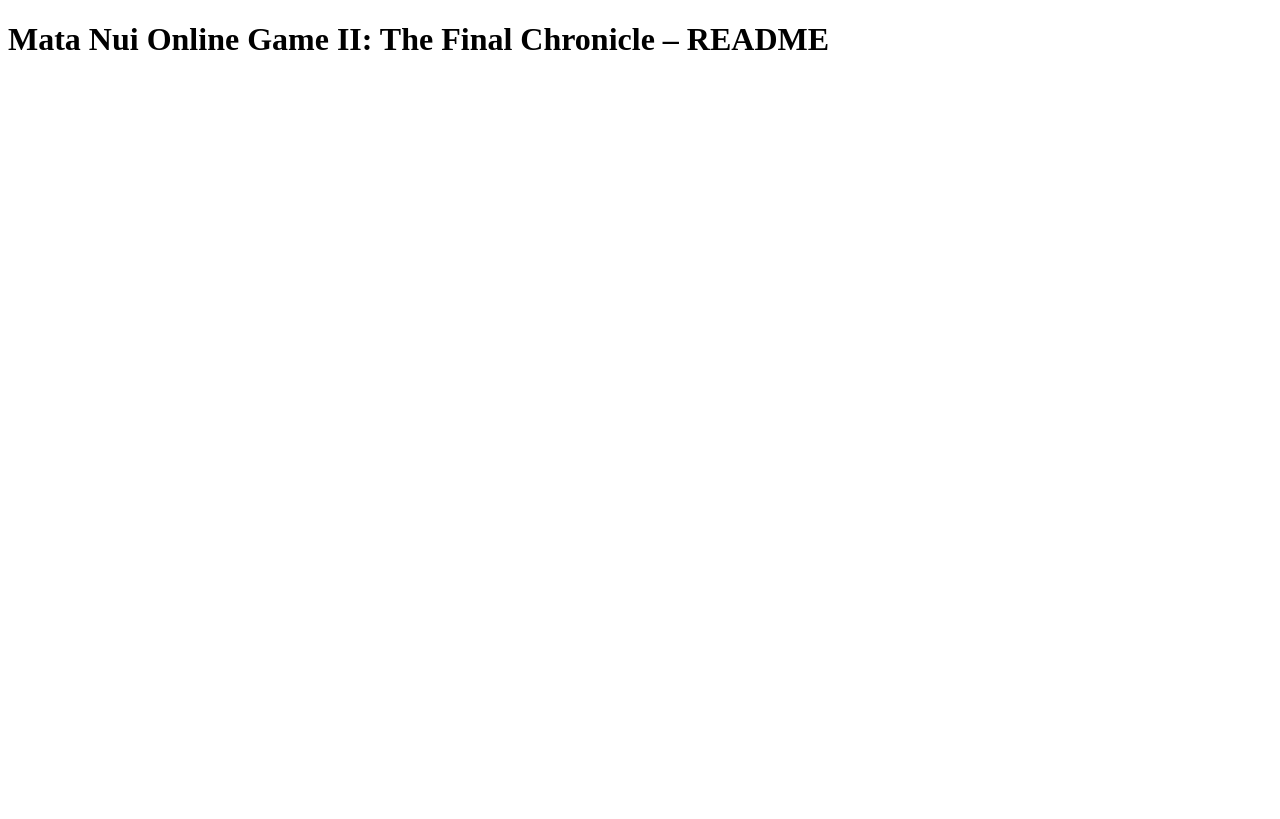
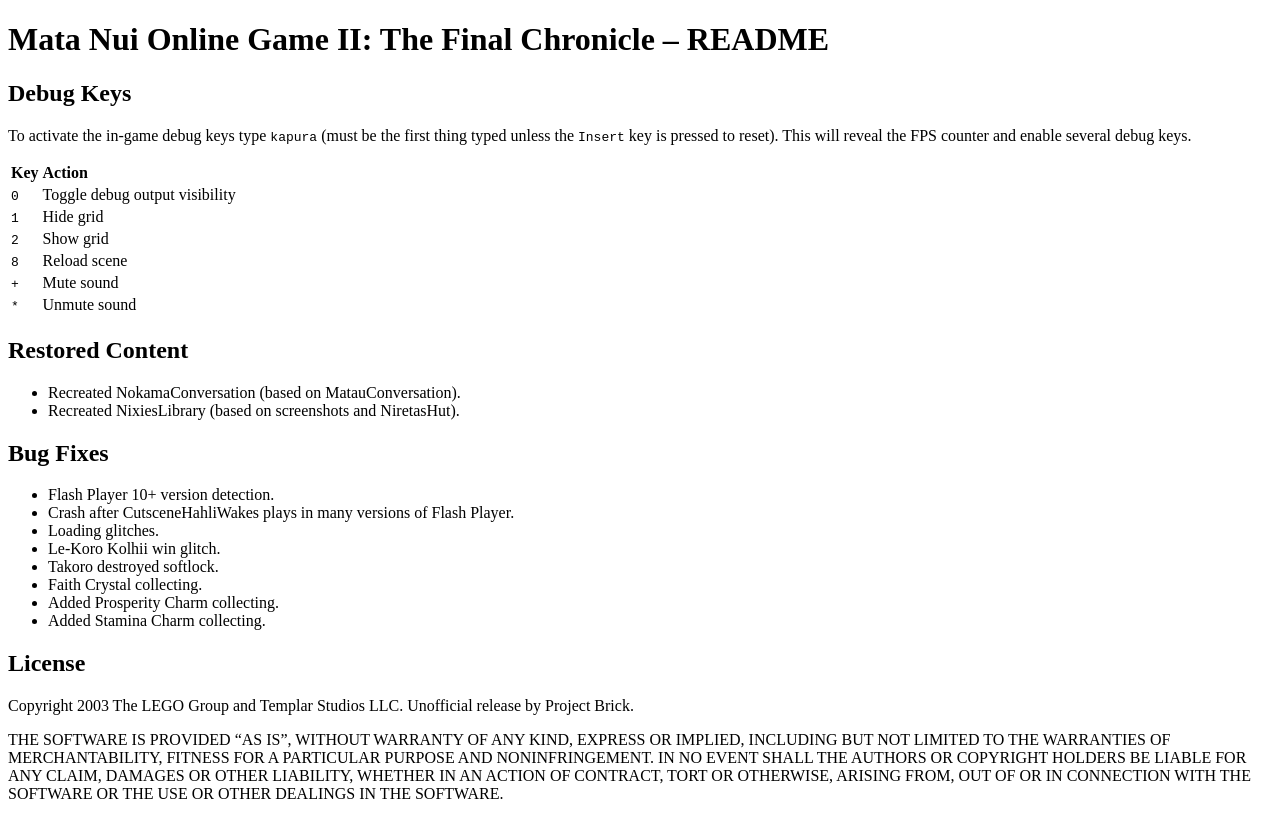
Before and after one commit to ProjectBrick/mata-nui-online-game-ii, a plain HTML site: page README.html in a window 1280 px wide. Drawn offline with Linux system fonts and the light colour scheme.

Commit message:
deploy: 228397b1d6115c974ffa2cb73ef639c47b16c26b

```diff
--- a/README.html
+++ b/README.html
@@ -7,5 +7,58 @@
 	</head>
 	<body>
 <h1 id="mata-nui-online-game-ii-the-final-chronicle--readme">Mata Nui Online Game II: The Final Chronicle – README</h1>
+<h2 id="debug-keys">Debug Keys</h2>
+<p>To activate the in-game debug keys type <code>kapura</code> (must be the first thing typed unless the <kbd>Insert</kbd> key is pressed to reset). This will reveal the FPS counter and enable several debug keys.</p>
+<table>
+<thead>
+<tr>
+<th align="left">Key</th>
+<th align="left">Action</th>
+</tr>
+</thead>
+<tbody><tr>
+<td align="left"><kbd>0</kbd></td>
+<td align="left">Toggle debug output visibility</td>
+</tr>
+<tr>
+<td align="left"><kbd>1</kbd></td>
+<td align="left">Hide grid</td>
+</tr>
+<tr>
+<td align="left"><kbd>2</kbd></td>
+<td align="left">Show grid</td>
+</tr>
+<tr>
+<td align="left"><kbd>8</kbd></td>
+<td align="left">Reload scene</td>
+</tr>
+<tr>
+<td align="left"><kbd>+</kbd></td>
+<td align="left">Mute sound</td>
+</tr>
+<tr>
+<td align="left"><kbd>*</kbd></td>
+<td align="left">Unmute sound</td>
+</tr>
+</tbody></table>
+<h2 id="restored-content">Restored Content</h2>
+<ul>
+<li>  Recreated NokamaConversation (based on MatauConversation).</li>
+<li>  Recreated NixiesLibrary (based on screenshots and NiretasHut).</li>
+</ul>
+<h2 id="bug-fixes">Bug Fixes</h2>
+<ul>
+<li>  Flash Player 10+ version detection.</li>
+<li>  Crash after CutsceneHahliWakes plays in many versions of Flash Player.</li>
+<li>  Loading glitches.</li>
+<li>  Le-Koro Kolhii win glitch.</li>
+<li>  Takoro destroyed softlock.</li>
+<li>  Faith Crystal collecting.</li>
+<li>  Added Prosperity Charm collecting.</li>
+<li>  Added Stamina Charm collecting.</li>
+</ul>
+<h2 id="license">License</h2>
+<p>Copyright 2003 The LEGO Group and Templar Studios LLC. Unofficial release by Project Brick.</p>
+<p>THE SOFTWARE IS PROVIDED “AS IS”, WITHOUT WARRANTY OF ANY KIND, EXPRESS OR IMPLIED, INCLUDING BUT NOT LIMITED TO THE WARRANTIES OF MERCHANTABILITY, FITNESS FOR A PARTICULAR PURPOSE AND NONINFRINGEMENT. IN NO EVENT SHALL THE AUTHORS OR COPYRIGHT HOLDERS BE LIABLE FOR ANY CLAIM, DAMAGES OR OTHER LIABILITY, WHETHER IN AN ACTION OF CONTRACT, TORT OR OTHERWISE, ARISING FROM, OUT OF OR IN CONNECTION WITH THE SOFTWARE OR THE USE OR OTHER DEALINGS IN THE SOFTWARE.</p>
 	</body>
 </html>
```
Also changed, not shown: LICENSE.txt (deleted).
